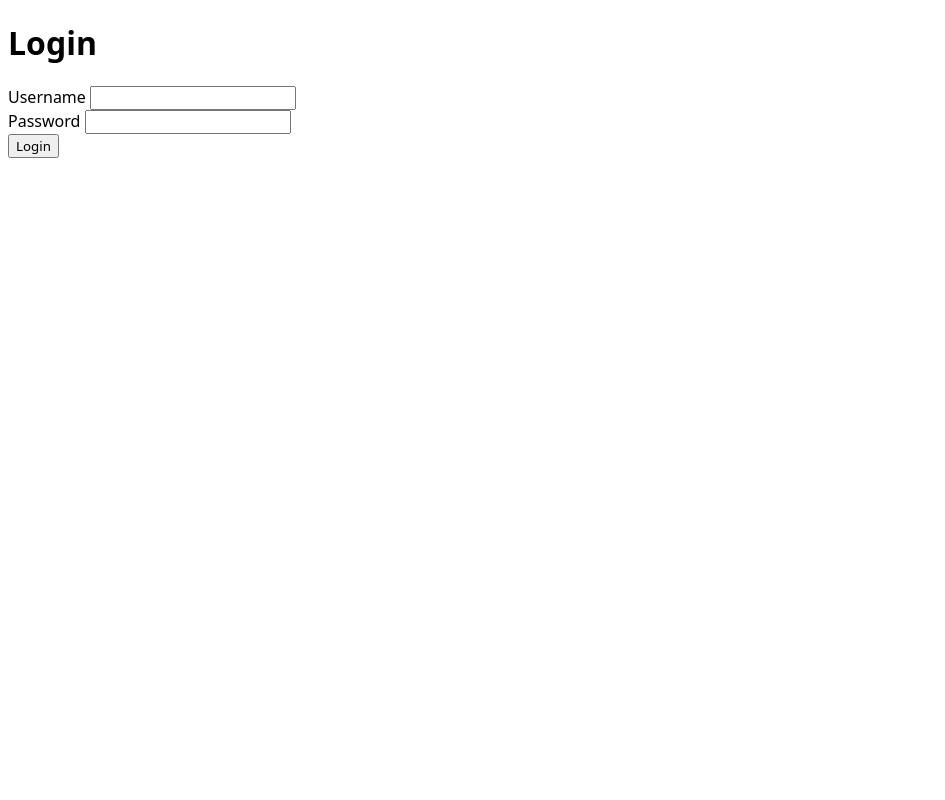
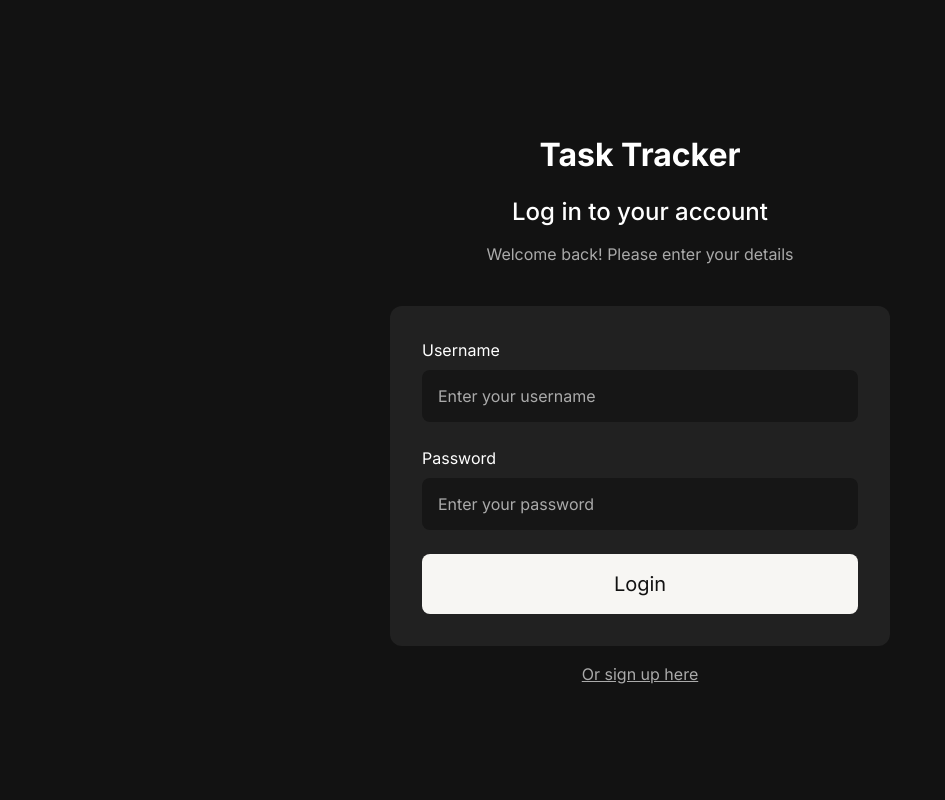
Before and after one commit to caffeinated01/task-tracker, a Flask app: page /login in a window 1280 px wide. Shown: the whole page, without its empty margins (0-945 px from the left). Run offline with Flask 3, Linux system fonts and the light colour scheme.

Commit message:
style login page

```diff
--- a/app/static/base.css
+++ b/app/static/base.css
@@ -1,4 +1,41 @@
+@import url("https://fonts.googleapis.com/css2?family=Inter:ital,opsz,wght@0,14..32,100..900;1,14..32,100..900&display=swap");
+
 /* https://stackoverflow.com/questions/1496949/font-size-for-button-and-link */
-body, input, button, select, option, textarea {
-    font-family: system-ui, -apple-system, BlinkMacSystemFont, 'Segoe UI', Roboto, Oxygen, Ubuntu, Cantarell, 'Open Sans', 'Helvetica Neue', sans-serif;
+body,
+input,
+button,
+select,
+option,
+textarea {
+  font-family: "Inter", sans-serif;
 }
+
+:root {
+  --bg-color: #121212;
+  --font-color: #ffffff;
+  --fg-color: #212121;
+  --nav-color: #2e2f33;
+  --muted-color: #AAAAAA;
+
+  background-color: var(--bg-color);
+  color: var(--font-color);
+}
+
+body {
+  margin: 0;
+}
+
+.text-xl {
+  font-size: 1.25rem;
+  line-height: 1.75rem;
+}
+
+.text-md {
+  font-size: 1rem;
+  line-height: 1.5rem;
+}
+
+.text-sm {
+  font-size: 0.875rem;
+  line-height: 1.25rem;
+}
--- /dev/null
+++ b/app/static/login.css
@@ -0,0 +1,82 @@
+.login-page-wrapper {
+  display: flex;
+  justify-content: center;
+  align-items: center;
+  height: 100vh;
+  padding-left: 16px;
+  padding-right: 16px;
+}
+
+.login-container {
+  width: 100%;
+  max-width: 500px;
+  text-align: center;
+}
+
+.login-header .title {
+  font-size: 1.5rem;
+  margin-bottom: 12px;
+  font-weight: 500;
+}
+
+.login-header .subtitle {
+  color: var(--muted-color);
+  margin-bottom: 40px;
+}
+
+.form-container {
+  background-color: var(--fg-color);
+  padding: 32px;
+  max-width: 480px;
+  border-radius: 12px;
+}
+
+#login-form {
+  display: flex;
+  flex-direction: column;
+  text-align: left;
+}
+
+.form-group {
+  margin-bottom: 24px;
+}
+
+.form-group label {
+  display: block;
+  margin-bottom: 8px;
+}
+
+.form-group input {
+  width: 100%;
+  box-sizing: border-box;
+  background-color: #161616;
+  color: var(--font-color);
+  padding: 14px;
+  border: 2px solid rgb(255, 255, 255, 0);
+  border-radius: 8px;
+  font-size: 1rem;
+}
+
+.form-group input:focus {
+  outline: none;
+  border-color: rgb(255, 255, 255, 0.5);
+}
+
+.form-group input::placeholder {
+  color: var(--muted-color);
+}
+
+#login-form button {
+  background-color: #f7f6f3;
+  color: var(--bg-color);
+  padding: 16px;
+  border: none;
+  border-radius: 8px;
+  cursor: pointer;
+}
+
+.signup-link {
+  display: block;
+  margin-top: 16px;
+  color: var(--muted-color);
+}
--- a/app/templates/login.html
+++ b/app/templates/login.html
@@ -1,23 +1,48 @@
-{% extends "base.html" %}
+{% extends "base.html" %} {% block css %}
+<link rel="stylesheet" href="{{ url_for('static', filename='login.css') }}" />
+{% endblock %} {% block content %}
+<div class="login-page-wrapper">
+  <div class="login-container">
+    <!-- placeholder title, will replace later with a logo or smt -->
+    <h1>Task Tracker</h1>
+    <div class="login-header">
+      <p class="title text-xl">Log in to your account</p>
+      <p class="subtitle text-md" style="color: var(--muted-color)">
+        Welcome back! Please enter your details
+      </p>
+    </div>
+    <div class="form-container">
+      <form id="login-form">
+        <div class="form-group">
+          <label class="text-md" for="username">Username</label>
+          <input
+            type="text"
+            name="username"
+            id="username"
+            placeholder="Enter your username"
+            required
+          />
+        </div>
+        <div class="form-group">
+          <label class="text-md" for="password">Password</label>
+          <input
+            type="password"
+            name="password"
+            id="password"
+            placeholder="Enter your password"
+            required
+          />
+        </div>
+        <button class="text-xl" type="submit">Login</button>
+      </form>
+    </div>
+    <a class="signup-link text-md" href="/signup">Or sign up here</a>
+  </div>
+  {% endblock %} {% block scripts %}
+  <script>
+    const loginForm = document.getElementById("login-form");
 
-{% block content %}
-<h1>Login</h1>
-<form id="login-form">
-  <label for="username">Username</label>
-  <input type="text" name="username" id="username" required />
-  <br />
-  <label for="password">Password</label>
-  <input type="password" name="password" id="password" required />
-  <br />
-  <button type="submit">Login</button>
-</form>
-{% endblock %}
-
-{% block scripts %}
-<script>
-  document
-    .getElementById("login-form")
-    .addEventListener("submit", async (e) => {
+    loginForm.addEventListener("submit", async (e) => {
       e.preventDefault();
 
       const username = document.getElementById("username").value;
@@ -42,5 +67,6 @@
         console.error(error.message);
       }
     });
-</script>
-{% endblock %}
+  </script>
+  {% endblock %}
+</div>
```
